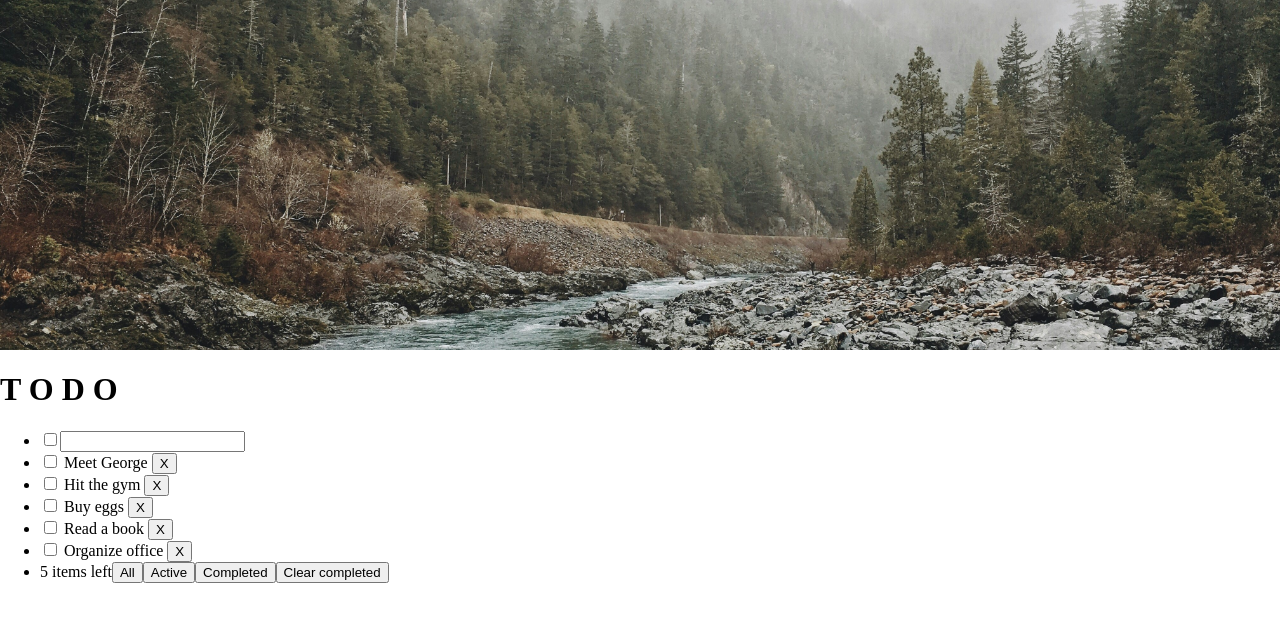
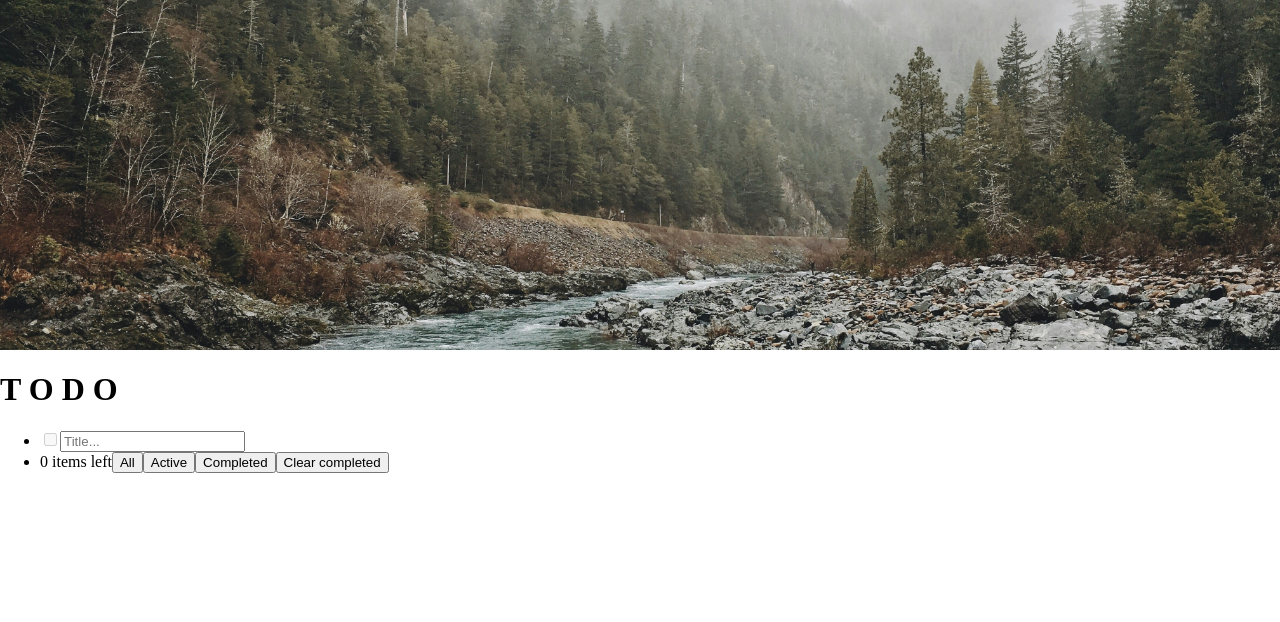
Before and after one commit to arty987/vue-perfect-to-do, a Vue app: page / in a window 1280 px wide. Shown: the top 622 px of the page. Built offline with nearby package versions, Linux system fonts and the light colour scheme.

Commit message:
Add vuex state

```diff
--- a/src/components/TodoFooter.vue
+++ b/src/components/TodoFooter.vue
@@ -1,16 +1,48 @@
 <script>
+import {mapActions, mapGetters} from "vuex";
+
 export default {
-  name: "TodoFooter"
+  name: "TodoFooter",
+  methods: {
+    ...mapActions([
+      'displayAll',
+      'displayCompleted',
+      'displayActive',
+      'clearCompleted',
+    ])
+  },
+  computed: {
+    ...mapGetters([
+      'activeCount'
+    ])
+  }
 }
+
 </script>
 
 <template>
   <li>
-    <span>5 items left</span>
-    <button type="button">All</button>
-    <button type="button">Active</button>
-    <button type="button">Completed</button>
-    <button type="button">Clear completed</button>
+    <span>{{ activeCount }} items left</span>
+    <button
+        type="button"
+        @click="displayAll">
+      All
+    </button>
+    <button
+        type="button"
+        @click="displayActive">
+      Active
+    </button>
+    <button
+        type="button"
+        @click="displayCompleted">
+      Completed
+    </button>
+    <button
+        type="button"
+        @click="clearCompleted">
+      Clear completed
+    </button>
   </li>
 </template>
 
--- a/src/components/TodoHeader.vue
+++ b/src/components/TodoHeader.vue
@@ -1,13 +1,44 @@
 <script>
 export default {
-  name: "TodoHeader"
+  name: 'TodoHeader',
+  props: {
+    placeholder: {
+      type: String,
+      default: 'Title...',
+    },
+  },
+  data() {
+    return {
+      inputValue: '',
+    };
+  },
+  methods: {
+    addTask() {
+      if (this.inputValue.trim()) {
+        this.$store.dispatch('addTask', this.inputValue);
+        this.inputValue = '';
+      }
+    },
+    clearInputValue() {
+      this.inputValue = '';
+    }
+  }
 }
 </script>
 
 <template>
   <li>
-    <input type="checkbox"/>
-    <input type="text"/>
+    <input
+        type="checkbox"
+        disabled
+    />
+    <input
+        type="text"
+        :placeholder="placeholder"
+        v-model="inputValue"
+        @keyup.enter="addTask"
+        @keyup.esc="clearInputValue"
+    />
   </li>
 </template>
 
--- a/src/components/TodoItem.vue
+++ b/src/components/TodoItem.vue
@@ -1,17 +1,37 @@
 <script>
+import {mapActions} from "vuex";
+
 export default {
   name: "TodoItem",
   props: {
-    msg: String
+    task: {
+      type: Object,
+      required: true,
+    }
+  },
+  methods: {
+    ...mapActions([
+      'removeTask',
+      'reverseCompleted',
+    ])
   }
 }
 </script>
 
 <template>
   <li>
-    <input type="checkbox"/>
-    {{ msg }}
-    <button type="button">X</button>
+    <input
+        type="checkbox"
+        :checked="task.completed"
+        @change="reverseCompleted(task)"
+    />
+    {{ task.title }}
+    <button
+        type="button"
+        @click="removeTask(task)"
+    >
+      X
+    </button>
   </li>
 </template>
 
--- a/src/components/TodoList.vue
+++ b/src/components/TodoList.vue
@@ -1,20 +1,26 @@
 <script>
 import TodoItem from "@/components/TodoItem.vue";
+import {mapGetters} from "vuex";
 
 export default {
-  name: "TodoList",
+  name: 'TodoList',
   components: {
     TodoItem
+  },
+  computed: {
+    ...mapGetters([
+      'tasks'
+    ])
   }
 }
 </script>
 
 <template>
-  <TodoItem msg="Meet George"/>
-  <TodoItem msg="Hit the gym"/>
-  <TodoItem msg="Buy eggs"/>
-  <TodoItem msg="Read a book"/>
-  <TodoItem msg="Organize office"/>
+  <TodoItem
+      v-for="task in tasks"
+      :key="task.id"
+      :task="task"
+  />
 </template>
 
 <style scoped>
--- a/src/main.js
+++ b/src/main.js
@@ -1,4 +1,5 @@
-import { createApp } from 'vue'
+import {createApp} from 'vue'
 import App from './App.vue'
+import store from './store'
 
-createApp(App).mount('#app')
+createApp(App).use(store).mount('#app')
--- /dev/null
+++ b/src/store/actions.js
@@ -0,0 +1,23 @@
+export default {
+    addTask({commit}, title) {
+        commit('addTask', title);
+    },
+    removeTask({commit}, task) {
+        commit('removeTask', task);
+    },
+    reverseCompleted({commit}, task) {
+        commit('reverseCompleted', task);
+    },
+    displayAll({commit}) {
+        commit('displayAll');
+    },
+    displayCompleted({commit}) {
+        commit('displayCompleted');
+    },
+    displayActive({commit}) {
+        commit('displayActive');
+    },
+    clearCompleted({commit}) {
+        commit('clearCompleted');
+    }
+}
--- /dev/null
+++ b/src/store/getters.js
@@ -0,0 +1,16 @@
+export default {
+    tasks(state) {
+        const tasks = state.tasks;
+        const filter = state.filter;
+        if (filter === 'active') {
+            return tasks.filter(filter => !filter.completed);
+        }
+        if (filter === 'completed') {
+            return tasks.filter(filter => filter.completed);
+        }
+        return tasks;
+    },
+    activeCount(state) {
+        return state.tasks.filter(item => !item.completed).length;
+    }
+}
--- /dev/null
+++ b/src/store/index.js
@@ -0,0 +1,16 @@
+import {createStore} from 'vuex'
+import actions from "@/store/actions";
+import mutations from "@/store/mutations";
+import getters from "@/store/getters";
+
+const defaultState = {
+    tasks: [],
+    filter: 'all'
+}
+
+export default createStore({
+    state: defaultState,
+    getters,
+    actions,
+    mutations
+})
--- /dev/null
+++ b/src/store/mutations.js
@@ -0,0 +1,33 @@
+export default {
+    addTask(state, title) {
+        state.tasks.push({
+            id: Date.now(),
+            title,
+            completed: false
+        });
+    },
+    removeTask(state, task) {
+        const tasks = state.tasks;
+        const removeIndex = tasks.indexOf(task);
+        tasks.splice(removeIndex, 1);
+    },
+    reverseCompleted(state, task) {
+        const tasks = state.tasks;
+        tasks[tasks.indexOf(task)] = {
+            ...task,
+            completed: !task.completed
+        }
+    },
+    displayAll(state) {
+        state.filter = 'all';
+    },
+    displayCompleted(state) {
+        state.filter = 'completed';
+    },
+    displayActive(state) {
+        state.filter = 'active';
+    },
+    clearCompleted(state) {
+        state.tasks = state.tasks.filter(filter => !filter.completed);
+    }
+}
```
